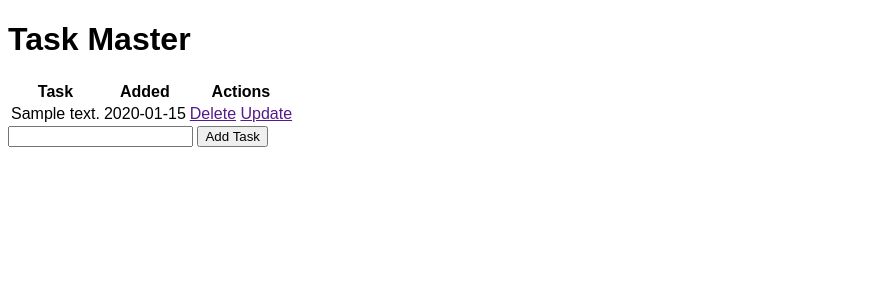
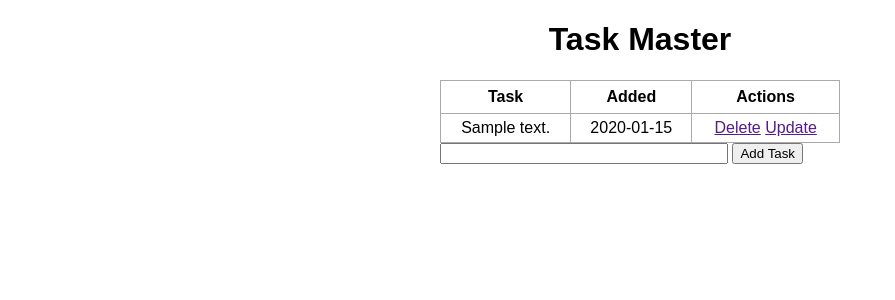
Before and after one commit to cv47522/flask-todolist, a Flask app: page / in a window 1280 px wide. Shown: the top 300 px of the page, without its empty margins (0-895 px from the left). Run offline with Flask 2, Linux system fonts and the light colour scheme; tables that the repository leaves empty hold one stand-in row (values such as "Sample post").

Commit message:
Update css

```diff
--- a/static/css/main.css
+++ b/static/css/main.css
@@ -1,8 +1,36 @@
-body {
-    /* margin: 0; */
+body, html {
+    margin: 0;
     font-family: sans-serif;
+    /* background-color: lightblue; */
+}
+
+.content {
+    margin: 0 auto;
+    width: 400px;
+}
+
+table, td, th {
+    border: 1px solid #aaa;
 }
 
 table {
-    border: black 1px;
+    border-collapse: collapse;
+    width: 100%;
 }
+
+th {
+    height: 30px;
+}
+
+td {
+    text-align: center;
+    padding: 5px;
+}
+
+.form {
+    margin-top: 20px;
+}
+
+#content {
+    width: 70%;
+}
--- a/templates/index.html
+++ b/templates/index.html
@@ -6,7 +6,7 @@
 
 {% block body %}
     <div class="content">
-        <h1>Task Master</h1>
+        <h1 style="text-align: center">Task Master</h1>
 
         <table>
             <tr>
```
